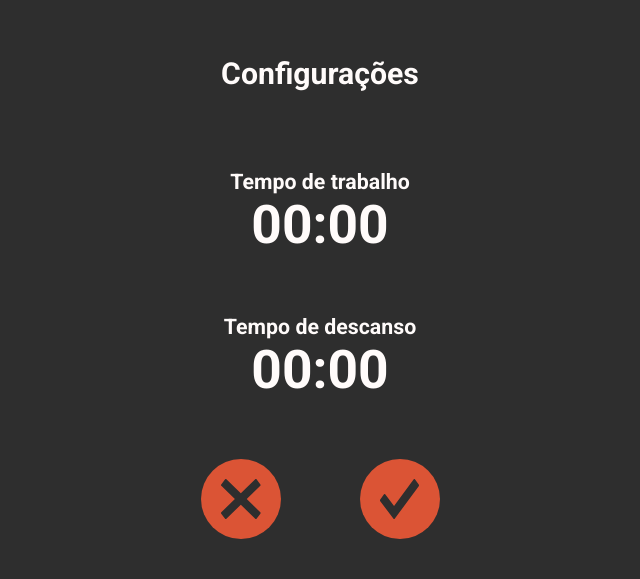
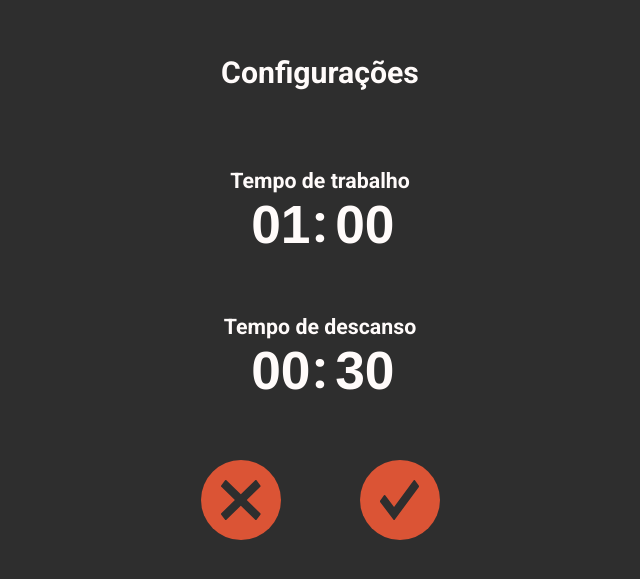
Before and after one commit to nelsonlpco/vue-pomodoro, a Vue app: page /vue-pomodoro/configurations in a window 1280 px wide. Shown: the part 103-682 px from the top of the page, without its empty margins (320-960 px from the left). Built offline with nearby package versions, Linux system fonts and the light colour scheme.

Commit message:
added time input

```diff
--- /dev/null
+++ b/src/components/atoms/NumberInput.vue
@@ -0,0 +1,53 @@
+<template>
+  <input
+    class="time-input"
+    type="text"
+    placeholder="00"
+    :value="paddedNumber"
+    @focus="onFocus"
+    @keyup="onKeyUp"
+    maxlength="2"/>
+</template>
+
+<script>
+export default {
+  name: 'NumberInput',
+  props: {
+    value: {
+      type: Number,
+      default: 0,
+    },
+  },
+  computed: {
+    paddedNumber() {
+      return this.$props.value.toString().padStart(2, '0');
+    },
+  },
+  methods: {
+    onFocus(e) {
+      // console.log('focus', e, e.target.selectionStart, e.target.selectionEnd);
+      // e.target.setSelectionRange()
+      e.target.select();
+    },
+    onKeyUp(e) {
+      this.$emit('change', e.target.value);
+    },
+  },
+};
+</script>
+
+<style lang="scss" scoped>
+@import '../../theme/theme.scss';
+
+.time-input {
+  color: $textColor;
+  font-weight: bold;
+  font-size: $font-size-timer-text;
+  background-color: transparent;
+  border: none;
+  flex-shrink: 0;
+  width: 69px;
+  direction: rtl;
+  overflow:hidden;
+}
+</style>
--- /dev/null
+++ b/src/components/molecules/TimeInput.vue
@@ -0,0 +1,70 @@
+<template>
+  <Container direction="row">
+    <NumberInput :value="dataMinutes" @change="onChangeMinutes"/>
+    <span class="timer-text">:</span>
+    <NumberInput :value="dataSeconds" @change="onChangeSeconds" />
+  </Container>
+</template>
+
+<script>
+import Container from '@/components/atoms/Container.vue';
+import NumberInput from '@/components/atoms/NumberInput.vue';
+
+let minuteTimeout = null;
+let secondsTimeout = null;
+
+export default {
+  components: {
+    Container,
+    NumberInput,
+  },
+  props: {
+    minutes: {
+      type: Number,
+      default: 0,
+    },
+    seconds: {
+      type: Number,
+      default: 0,
+    },
+  },
+  data() {
+    return {
+      dataMinutes: 0,
+      dataSeconds: 0,
+    };
+  },
+  methods: {
+    onChangeMinutes(v) {
+      const time = Number(v) * 60 + Number(this.$props.seconds);
+
+      if (minuteTimeout) {
+        clearTimeout(minuteTimeout);
+      }
+
+      minuteTimeout = setTimeout(() => {
+        this.$emit('keyup', time.toString());
+      }, 400);
+    },
+    onChangeSeconds(v) {
+      this.$emit('keyup', Number(v));
+
+      if (secondsTimeout) {
+        clearTimeout(secondsTimeout);
+      }
+
+      secondsTimeout = setTimeout(() => {
+        this.$emit('keyup', v.toString());
+      }, 400);
+    },
+  },
+  mounted() {
+    this.dataMinutes = this.$props.minutes;
+    this.dataSeconds = this.$props.seconds;
+  },
+};
+</script>
+
+<style>
+
+</style>
--- a/src/components/molecules/buttons/ButtonConfirm.vue
+++ b/src/components/molecules/buttons/ButtonConfirm.vue
@@ -1,5 +1,5 @@
 <template>
-  <ButtonBase>
+  <ButtonBase @click="onClick">
     <IconConfirm />
   </ButtonBase>
 </template>
@@ -14,5 +14,10 @@ export default {
     ButtonBase,
     IconConfirm,
   },
+  methods: {
+    onClick() {
+      this.$emit('click');
+    },
+  },
 };
 </script>
--- a/src/store/index.js
+++ b/src/store/index.js
@@ -1,5 +1,3 @@
-const workTime = 10;
-const intervalTime = 5;
 const animations = {
   charge: 'charge',
   recharge: 'recharge',
@@ -9,6 +7,8 @@ let intervalRef = null;
 
 export default {
   state: {
+    workTime: 60,
+    intervalTime: 30,
     time: 0,
     currentTime: 0,
     isWorking: false,
@@ -28,6 +28,12 @@ export default {
       },
     },
   },
+  setWorkTime(time) {
+    this.state.workTime = time;
+  },
+  setIntervalTime(time) {
+    this.state.intervalTime = time;
+  },
   setPlayConfigMiddleOfContainer(middleOfContainer) {
     this.state.playConfig.middleOfContainer = middleOfContainer;
   },
@@ -46,7 +52,7 @@ export default {
     this.state.legend = this.state.isWorking ? 'Trabalho' : 'Intervalo';
   },
   setTimer() {
-    const timer = this.state.isWorking ? intervalTime : workTime;
+    const timer = this.state.isWorking ? this.state.intervalTime : this.state.workTime;
     this.state.isWorking = !this.state.isWorking;
     this.state.currentTime = timer;
     this.state.time = timer;
--- a/src/theme/index.scss
+++ b/src/theme/index.scss
@@ -4,6 +4,17 @@
 
 * {
   box-sizing: border-box;
+  :focus {
+    outline: none;
+  }
+
+  ::selection{
+    background: transparent;
+  }
+
+  ::-moz-selection{
+    background: transparent;
+  }
 }
 
 body {
--- a/src/views/Configurations.vue
+++ b/src/views/Configurations.vue
@@ -5,17 +5,20 @@
     </Container>
     <Container margin="0 0 58px 0">
       <Subtitle>Tempo de trabalho</Subtitle>
-      <Time>00:00</Time>
+      <TimeInput :minutes="minutes" :seconds="seconds" @keyup="changeWorkTime" />
     </Container>
     <Container margin="0 0 58px 0">
       <Subtitle>Tempo de descanso</Subtitle>
-      <Time>00:00</Time>
+      <TimeInput
+        :minutes="intervalMinutes"
+        :seconds="intervalSeconds"
+        @keyup="changeIntervalTime" />
     </Container>
     <Container direction="row">
       <Container margin="0 79px 0 0">
         <ButtonCancel @click="cancelHandler" />
       </Container>
-      <ButtonConfirm />
+      <ButtonConfirm @click="confirmHandler" />
     </Container>
   </Container>
 </template>
@@ -24,24 +27,57 @@
 import Container from '@/components/atoms/Container.vue';
 import Title from '@/components/atoms/Title.vue';
 import Subtitle from '@/components/atoms/Subtitle.vue';
-import Time from '@/components/atoms/Time.vue';
 import ButtonCancel from '@/components/molecules/buttons/ButtonCancel.vue';
 import ButtonConfirm from '@/components/molecules/buttons/ButtonConfirm.vue';
+import TimeInput from '@/components/molecules/TimeInput.vue';
 
 export default {
   name: 'Configurations',
+  inject: ['store'],
   components: {
     Container,
     Title,
     Subtitle,
-    Time,
     ButtonCancel,
     ButtonConfirm,
+    TimeInput,
+  },
+  computed: {
+    minutes() {
+      return Math.floor(this.store.state.workTime / 60);
+    },
+    seconds() {
+      return Math.floor(this.store.state.workTime % 60);
+    },
+    intervalMinutes() {
+      return Math.floor(this.store.state.intervalTime / 60);
+    },
+    intervalSeconds() {
+      return Math.floor(this.store.state.intervalTime % 60);
+    },
+  },
+  data() {
+    return {
+      inputedTime: 0,
+    };
   },
   methods: {
     cancelHandler() {
+      this.store.setWorkTime(this.inputedTime);
       this.$router.push('/');
     },
+    confirmHandler() {
+      this.$router.push('/');
+    },
+    changeWorkTime(v) {
+      this.store.setWorkTime(Number(v));
+    },
+    changeIntervalTime(v) {
+      this.store.setIntervalTime(Number(v));
+    },
+  },
+  mounted() {
+    this.inputedTime = this.store.state.workTime;
   },
 };
 </script>
```
